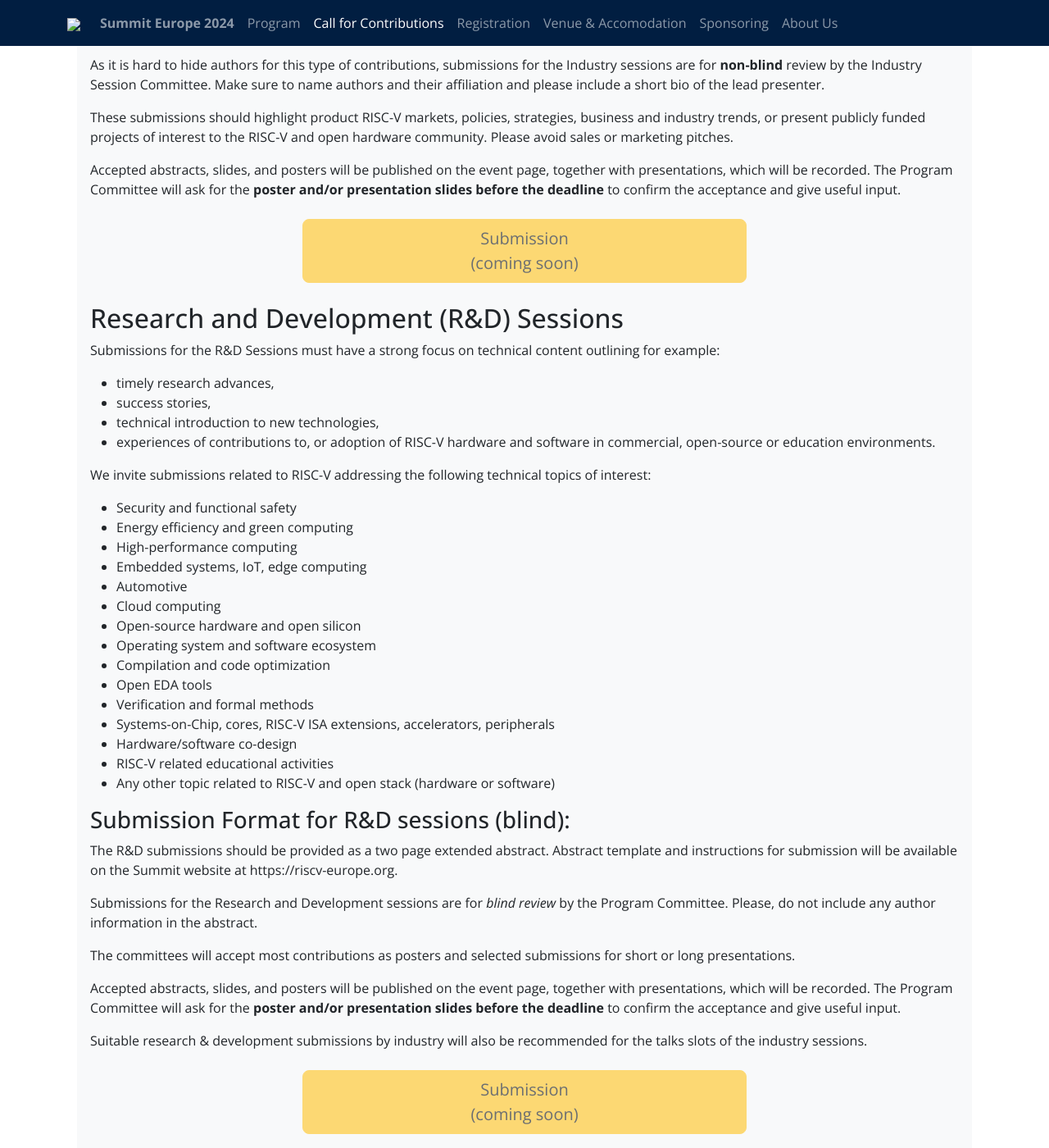
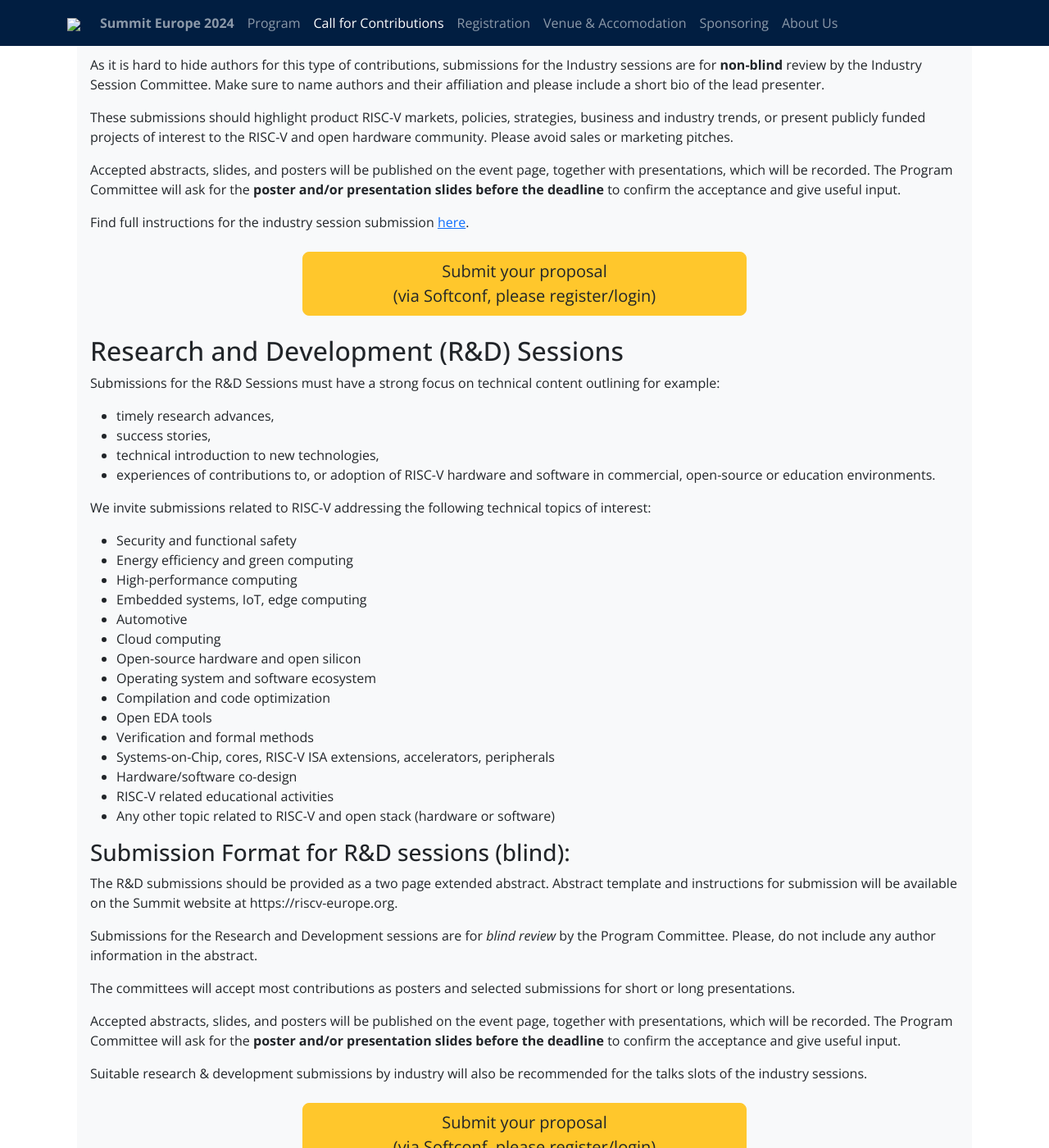
Before and after one commit to riscv-europe/summit-website-development, a Jekyll site: the page built from summit/2024/cfp.md, in a window 1280 px wide and 1400 px high, scrolled down 1779 px. Shown: the whole window at 82% size. Built offline with Jekyll 4.4.1, drawn with Linux system fonts in a browser that asks for light colours.

Commit message:
Submission open

```diff
--- a/summit/2024/cfp.md
+++ b/summit/2024/cfp.md
@@ -109,8 +109,10 @@
 ask for the **poster and/or presentation slides before the deadline** to confirm
 the acceptance and give useful input.
 
+Find full instructions for the industry session submission [here](media/Industry_CfP_Europe_2024.pdf).
+
 <div class="row justify-content-md-center my-4">
-    <button type="button" class="btn btn-lg disabled" style="background-color: var(--riscv-y); border-color: var(--riscv-y); width:50%;">Submission<br/>(coming soon)</button>
+    <a href="https://softconf.com/n/riscv-europe24/" class="btn btn-lg" style="background-color: var(--riscv-y); border-color: var(--riscv-y); width:50%;">Submit your proposal<br/>(via Softconf, please register/login)</a>
 </div>
 
 ## Research and Development (R&D) Sessions
@@ -163,7 +165,7 @@
 for the talks slots of the industry sessions.
 
 <div class="row justify-content-md-center my-4">
-    <button type="button" class="btn btn-lg disabled" style="background-color: var(--riscv-y); border-color: var(--riscv-y); width:50%;">Submission<br/>(coming soon)</button>
+    <a href="https://softconf.com/n/riscv-europe24/" class="btn btn-lg" style="background-color: var(--riscv-y); border-color: var(--riscv-y); width:50%;">Submit your proposal<br/>(via Softconf, please register/login)</a>
 </div>
 
 {% include jumboboxend.html %}
```
